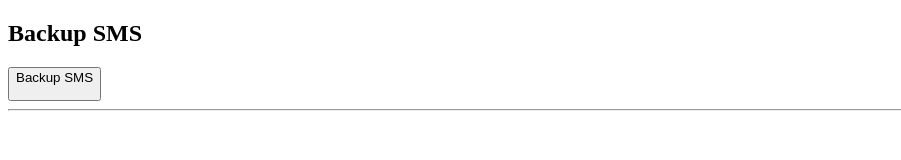
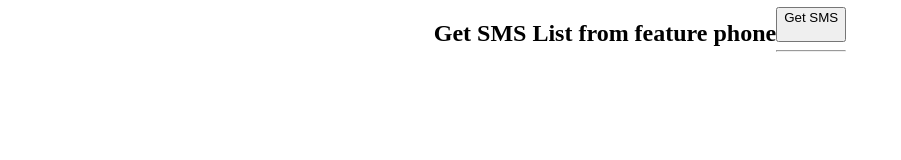
Before and after one commit to abarvadiya/kaiosapp, a plain HTML site: page index.html in a window 1280 px wide. Shown: the whole page, without its empty margins (0-901 px from the left). Drawn offline with Linux system fonts and the light colour scheme.

Commit message:
Update index.html

```diff
--- a/index.html
+++ b/index.html
@@ -11,17 +11,17 @@
     <title> SMS Backup/Restore </title>
   </head>
 
-  <body role="application" class="app-contacts">
+  <body role="application" class="app-contacts" style="display: flex; justify-content: center; align-items: center; margin: 0;">
 
 	<header>
-		<h2 data-l10n-id="importContactsTitle">Backup SMS</h2>
+		<h2 data-l10n-id="importContactsTitle">Get SMS List from feature phone</h2>
 	</header>
 
 	  <!-- Export/Load buttons -->
 	  <div id="backuprestore" data-source="sd">
 	  	<!-- Export messages to SD Button -->
 		<button id="backupSMS" class="icon icon-sd" data-l10n-id="backupSMS">
-		  Backup SMS
+		  Get SMS
 		  <p><span></span><time></time></p>
 		</button>
 		<!-- Import messages from SD Button -->
```
